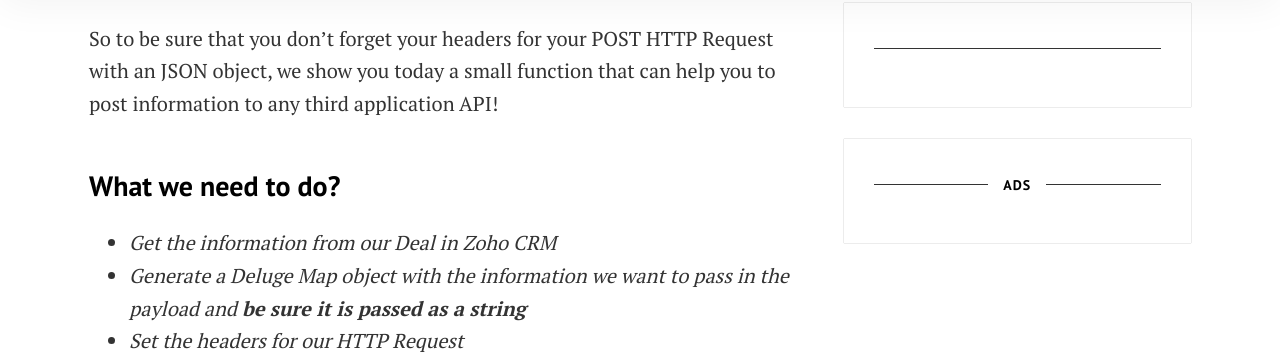
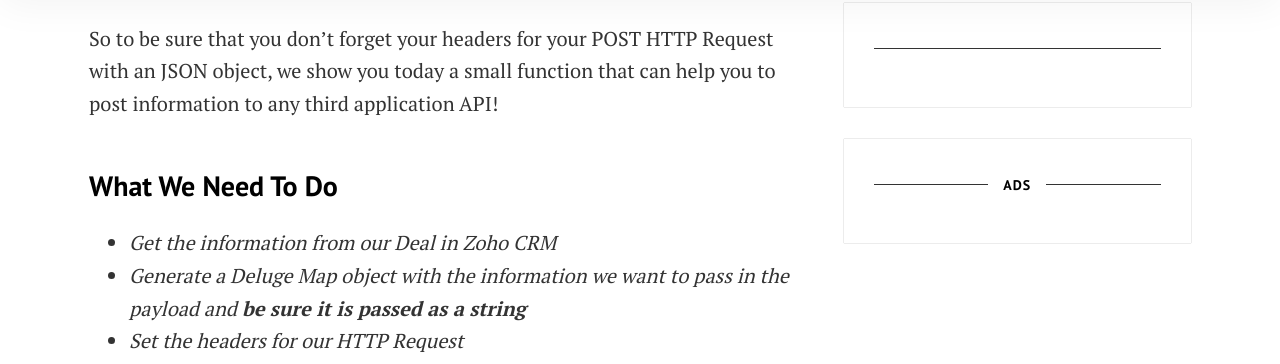
Before and after one commit to anthoninvanimpe/anthoninvanimpe.github.io, a Jekyll site: the page built from _posts/2021-11-26-zoho-deluge-post-request-in-json-format.md, in a window 1280 px wide and 900 px high, scrolled down 782 px. Shown: the part 93-457 px from the top of the window. Built offline with Jekyll 4.4.1, drawn with Linux system fonts in a browser that asks for light colours; comment, search, counter and statistics services are not loaded.

```diff
--- a/_posts/2021-11-26-zoho-deluge-post-request-in-json-format.md
+++ b/_posts/2021-11-26-zoho-deluge-post-request-in-json-format.md
@@ -27,7 +27,7 @@ However, when we tried for the first time to make a POST API call with Zoho Delu
 
 So to be sure that you don't forget your headers for your POST HTTP Request with an JSON object, we show you today a small function that can help you to post information to any third application API!
 
-###  What we need to do?
+### What We Need To Do
 
 * _Get the information from our Deal in Zoho CRM_
 * _Generate a Deluge Map object with the information we want to pass in the payload and **be sure it is passed as a string**_
```
